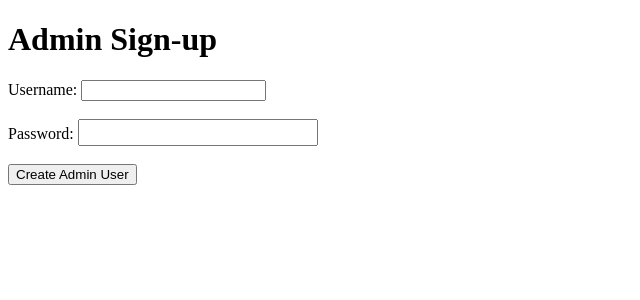
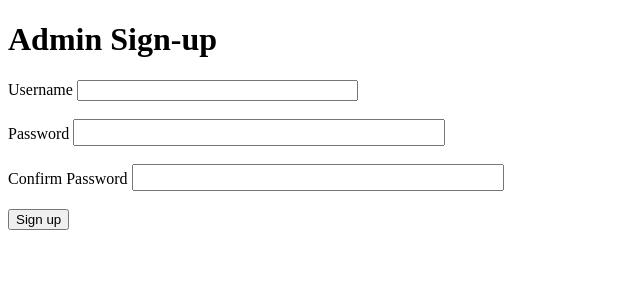
Before and after one commit to Imranpaan/FoodieYumz, a Flask app: page /admin/signup in a window 1280 px wide. Shown: the top 300 px of the page, without its empty margins (0-640 px from the left). Run offline with Flask 3, Linux system fonts and the light colour scheme.

Commit message:
modify the code so it works

```diff
--- a/templates/admin_signup.html
+++ b/templates/admin_signup.html
@@ -11,13 +11,36 @@
   </head>
   <body>
     <h1>Admin Sign-up</h1>
+
+    <!-- Flash messages block -->
+    {% with messages = get_flashed_messages() %}
+      {% if messages %}
+        <ul>
+          {% for message in messages %}
+            <li>{{ message }}</li>
+          {% endfor %}
+        </ul>
+      {% endif %}
+    {% endwith %}
+
+    <!-- Form starts here -->
     <form action="" method="post">
-      {{form.hidden_tag()}}
-      <label for="username">Username:</label>
-      <input type="text" id="username" name="username"><br><br>
-      <label for="password">Password:</label>
-      <input type="password" id="password" name="password" style="font-family: monospace; font-size: 18px;"><br><br>
-      <input type="submit" value="Create Admin User">
+      {{ form.hidden_tag() }}
+
+      <!-- Username field -->
+      <label for="username">{{ form.username.label }}</label>
+      {{ form.username(size=32) }}<br><br>
+
+      <!-- Password field -->
+      <label for="password">{{ form.password.label }}</label>
+      {{ form.password(size=32) }}<br><br>
+
+      <!-- Confirm Password field -->
+      <label for="confirm_password">{{ form.confirm_password.label }}</label>
+      {{ form.confirm_password(size=32) }}<br><br>
+
+      <!-- Submit button -->
+      {{ form.submit() }}
     </form>
   </body>
 </html>
--- a/test.py
+++ b/test.py
@@ -11,6 +11,11 @@ class AdminSignupForm(FlaskForm):
     password = PasswordField('Password', validators=[DataRequired(), Length(min=8, max=128)])
     confirm_password = PasswordField('Confirm Password', validators=[DataRequired(), EqualTo('password')])
     submit = SubmitField('Sign up')
+
+class AdminLoginForm(FlaskForm):
+    username = StringField('Username', validators=[DataRequired()])
+    password = PasswordField('Password', validators=[DataRequired()])
+    submit = SubmitField('Login')
 
 
 app = Flask(__name__)
@@ -40,20 +45,28 @@ class User(UserMixin, db.Model):
         return check_password_hash(self.password, password)
 
 @login_manager.user_loader
-def user_loader(username):
-    return User.query.filter_by(username=username).first()
+def user_loader(user_id):
+    return User.query.get(user_id)
 
-@app.route('/admin/login', methods=['GET', 'POST'])
+@app.route('/login', methods=['GET', 'POST'])
 def login():
-    if request.method == 'POST':
-        username = request.form['username']
-        password = request.form['password']
-        user = user_loader(username)
+    form = AdminLoginForm()
+    if form.validate_on_submit():
+        username = form.username.data
+        password = form.password.data
+        user = User.query.filter_by(username=username).first()
         if user and user.check_password(password):
             login_user(user)
-            return redirect(url_for('admin' if user.is_admin else 'index'))
-        flash('Invalid username or password')
-    return render_template('login.html')
+            # Redirect based on user role
+            if user.is_admin:
+                return redirect(url_for('admin'))
+            else:
+                return redirect(url_for('index'))
+        else:
+            flash('Invalid username or password')
+            print("Failed login attempt")
+    return render_template('login.html', form=form)
+
 
 @app.route('/logout')
 @login_required
@@ -65,8 +78,9 @@ def logout():
 @login_required
 def admin():
     if not current_user.is_admin:
-        return 'Access denied', 403
-    return render_template('admin.html')
+        flash('Access denied: Admins only.')
+        return redirect(url_for('index'))
+    return render_template('admin_page.html')
 
 @app.route('/admin/signup', methods=['GET', 'POST'])
 def admin_signup():
@@ -83,7 +97,7 @@ def admin_signup():
         db.session.commit()
         login_user(new_user)
         flash('Admin user created successfully. Please login to access the admin page.')
-        return redirect(url_for('admin'))  # Redirect to login page after signup
+        return redirect(url_for('login'))  # Redirect to login page after signup
     return render_template('admin_signup.html', form=form)
 
 @app.route('/index')
```
Also changed, not shown: templates/admin.html (deleted, +0 -11 lines), templates/login.html (+8 -8 lines), instance/users.db.
